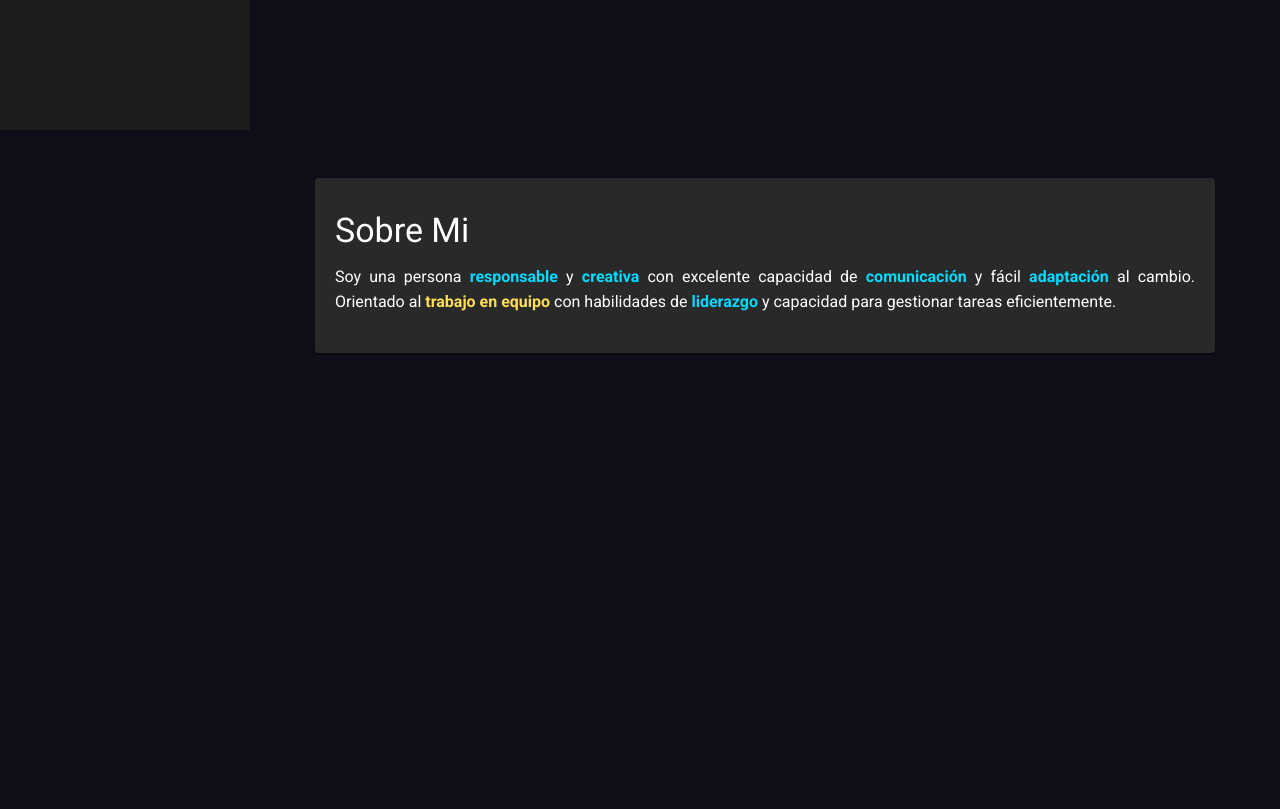
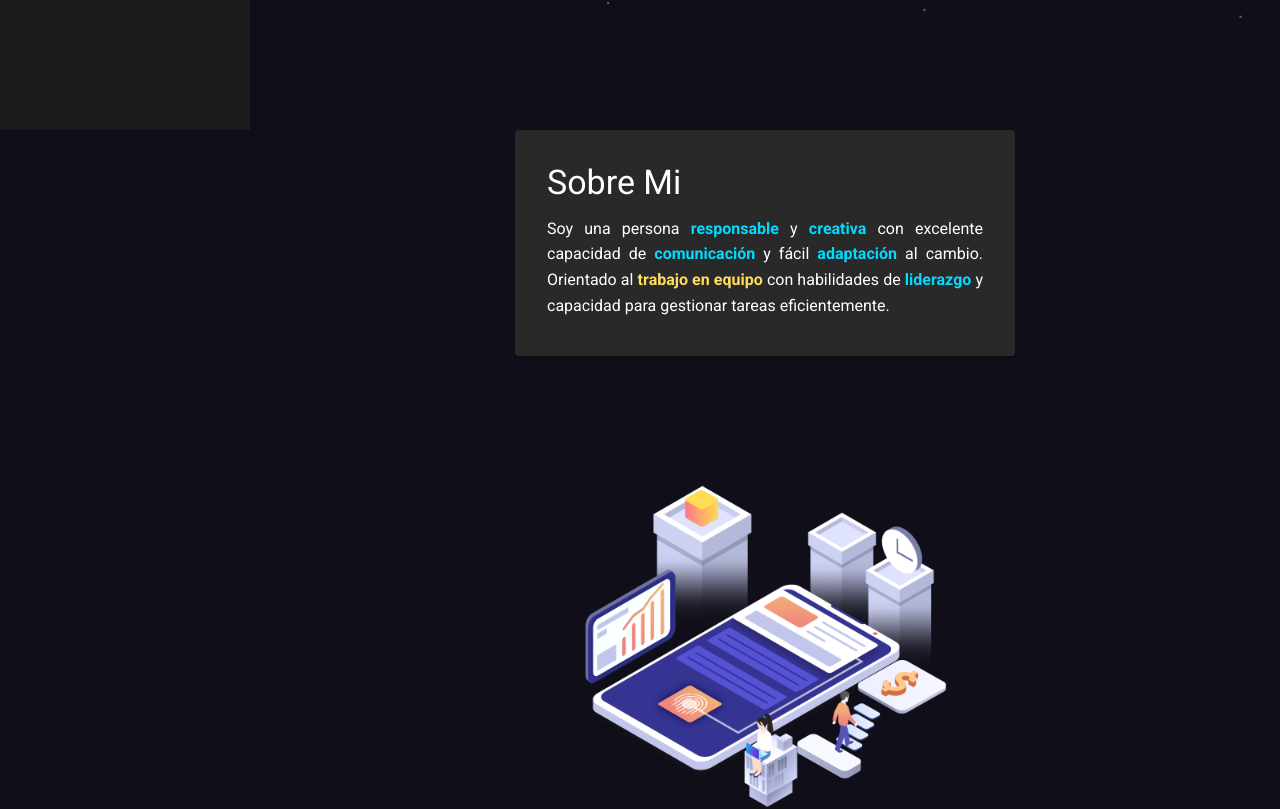
Before and after one commit to xStarH4ndx/Portfolio, a React (Vite) app: page / in a window 1280 px wide. Shown: the part 670-1479 px from the top of the page. Built offline with nearby package versions, Linux system fonts and the light colour scheme.

Commit message:
sobre mi modificado

```diff
--- a/src/App.tsx
+++ b/src/App.tsx
@@ -1,21 +1,22 @@
 import React from 'react';
 import Layout from './components/layout';
-import Informacion from './sections/Informacion';
 import Proyectos from './sections/Proyectos';
 import Habilidades from './sections/Habilidades';
 import Contacto from './sections/Contacto';
 import Educacion from './sections/Educacion';
 import { Box } from '@mui/material';
 import Header from './sections/Header';
+import SobreMi from './sections/SobreMi';
+
 
 const App: React.FC = () => {
   return (
     <Layout>
-      <Box id="header" sx={{ minHeight: '100vh', py: 6 }}>
+      <Box id="header" sx={{ py: 6 }}>
         <Header />
       </Box>
-      <Box id="sobre-mi" sx={{ minHeight: '100vh', py: 6 }}>
-        <Informacion />
+      <Box id="sobre-mi" sx={{ py: 6 }}>
+        <SobreMi />
       </Box>
       <Box id="proyectos" sx={{ minHeight: '100vh', py: 6 }}>
         <Proyectos />
--- /dev/null
+++ b/src/components/abaout me/Informacion.tsx
@@ -0,0 +1,29 @@
+import { Typography, Paper } from '@mui/material';
+import React from 'react';
+
+const Informacion: React.FC = () => {
+  return (
+    <Paper sx={{ p: 4, mx: 'auto', maxWidth:500  }}>
+      <Typography variant="h4" component="h4" gutterBottom>
+        Sobre Mi
+      </Typography>
+      <Typography
+        variant="body1"
+        gutterBottom
+        sx={{
+          textAlign: 'justify',
+          lineHeight: 1.6
+        }}
+      >
+        Soy una persona <span style={{color: '#00dbff', fontWeight: 'bold'}}>responsable</span> y <span style={{color: '#00dbff', fontWeight: 'bold'}}>creativa</span> con
+        excelente capacidad de <span style={{color: '#00dbff', fontWeight: 'bold'}}>comunicación</span> y
+        fácil <span style={{color: '#00dbff', fontWeight: 'bold'}}>adaptación</span> al cambio.
+        Orientado al <span style={{color: '#ffde59', fontWeight: 'bold'}}>trabajo en equipo</span> con
+        habilidades de <span style={{color: '#00dbff', fontWeight: 'bold'}}>liderazgo</span> y
+        capacidad para gestionar tareas eficientemente.
+      </Typography>
+    </Paper>
+  );
+}
+
+export default Informacion;
--- a/src/components/HeaderContent.tsx
+++ b/src/components/header/HeaderContent.tsx
@@ -31,7 +31,7 @@ const HeaderContent: React.FC = () => {
         </a>
         <a
           className="social-btn"
-          href="https://www.linkedin.com/in/bruno-toro-elgueta-768629264/"
+          href="https://www.linkedin.com/in/bruno-toro-elgueta/"
           target="_blank"
           rel="noopener noreferrer"
           aria-label="Perfil de LinkedIn de Bruno Toro Elgueta"
--- a/src/sections/Header.tsx
+++ b/src/sections/Header.tsx
@@ -1,7 +1,6 @@
-// Header.tsx
 import React from "react";
-import StarsBackground from "../components/StarsBackground";
-import HeaderContent from "../components/HeaderContent";
+import StarsBackground from "../components/header/StarsBackground";
+import HeaderContent from "../components/header/HeaderContent";
 
 const Header: React.FC = () => {
   return (
@@ -13,27 +12,31 @@ const Header: React.FC = () => {
         .header-wrapper {
           position: relative;
           overflow: hidden;
+          width: 100%;
+          height: 80vh; /* ocupa la altura de la pantalla */
         }
+
         .stars-background {
           position: absolute;
-        top: -50%;
-        left: -50%;
-        width: 200%;
-        height: 600%; /* Aumentamos tamaño para cubrir toda la rotación */
+          top: 50%;
+          left: 50%;
+          width: 300%;   /* extra grande para cubrir mientras rota */
+          height: 300%;
           background-image:
             radial-gradient(white 1.2px, transparent 1.2px),
             radial-gradient(white 0.9px, transparent 0.9px);
           background-size: 200px 200px, 100px 100px;
           background-position: 0 0, 50px 50px;
-        opacity: 0.3;
+          opacity: 0.35;
           z-index: 0;
           animation: rotateStars 120s linear infinite;
           transform-origin: center center;
+          transform: translate(-50%, -50%);
         }
 
         @keyframes rotateStars {
-        from { transform: rotate(0deg); }
-        to { transform: rotate(360deg); }
+          from { transform: translate(-50%, -50%) rotate(0deg); }
+          to { transform: translate(-50%, -50%) rotate(360deg); }
         }
       `}</style>
     </header>
--- a/src/sections/Informacion.tsx
+++ /dev/null
@@ -1,29 +0,0 @@
-import { Typography, Paper } from '@mui/material';
-import React from 'react';
-
-const Informacion: React.FC = () => {
-  return (
-    <Paper sx={{p: 4, mx: 'auto', maxWidth: 900, px: '20px' }}>
-        <Typography variant="h4" component="h4" gutterBottom>
-            Sobre Mi
-        </Typography>
-        <Typography
-            variant="body1"
-            gutterBottom
-            sx={{
-                textAlign: 'justify',
-                lineHeight: 1.6
-            }}
-        >
-            Soy una persona <span style={{color: '#00dbff', fontWeight: 'bold'}}>responsable</span> y <span style={{color: '#00dbff', fontWeight: 'bold'}}>creativa</span> con
-            excelente capacidad de <span style={{color: '#00dbff', fontWeight: 'bold'}}>comunicación</span> y
-            fácil <span style={{color: '#00dbff', fontWeight: 'bold'}}>adaptación</span> al cambio.
-            Orientado al <span style={{color: '#ffde59', fontWeight: 'bold'}}>trabajo en equipo</span> con
-            habilidades de <span style={{color: '#00dbff', fontWeight: 'bold'}}>liderazgo</span> y
-            capacidad para gestionar tareas eficientemente.
-        </Typography>
-    </Paper>
-  );
-}
-
-export default Informacion;
--- /dev/null
+++ b/src/sections/SobreMi.tsx
@@ -0,0 +1,37 @@
+import React from "react";
+import { Grid } from "@mui/material";
+import Informacion from "../components/abaout me/Informacion";
+import developerTeam from "../assets/developer-team.png"; // Ajusta la ruta según la ubicación de tu archivo
+
+
+const SobreMi: React.FC = () => {
+  return (
+    <Grid
+      container
+      spacing={4}
+      alignItems="center"
+      justifyContent="center"
+      sx={{
+        maxWidth: "1070px",   // límite de ancho
+        margin: "0 auto",    // lo centra en la página
+        padding: 2,
+      }}
+    >
+      {/* Columna Izquierda */}
+      <Grid>
+        <Informacion />
+      </Grid>
+
+      {/* Columna Derecha */}
+      <Grid display="flex" justifyContent="center">
+        <img
+            src={developerTeam}
+            alt="Equipo de Desarrolladores"
+            style={{ width: "500px", height: "500px", objectFit: "contain" }}
+        />
+      </Grid>
+    </Grid>
+  );
+};
+
+export default SobreMi;
```
Also changed, not shown: src/assets/developer-team.png (added), src/components/header/StarsBackground.tsx (renamed from src/components/StarsBackground.tsx). Lines whose indentation alone changed are shown as unchanged.
